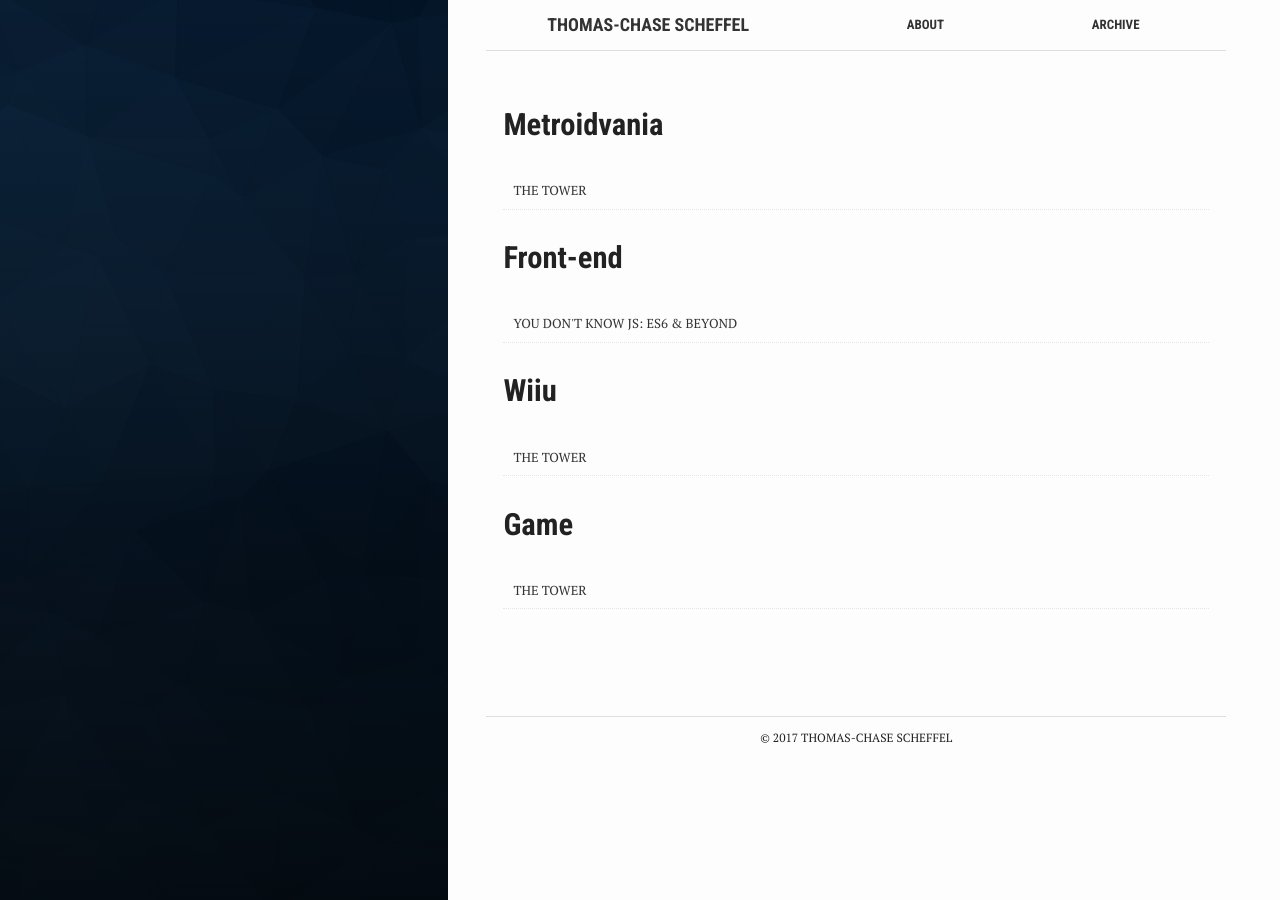
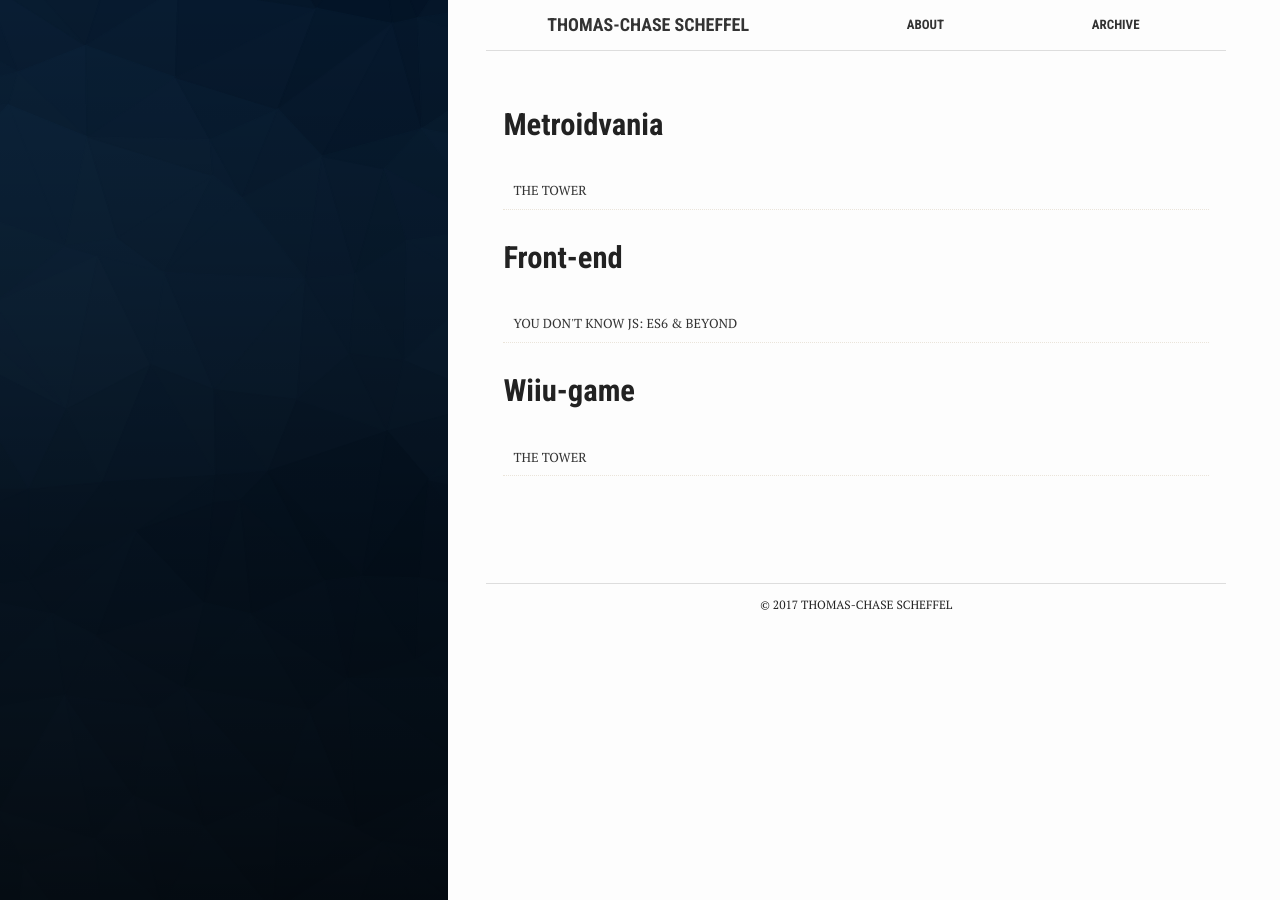
Before and after one commit to ChaseTheHunter/chasethehunter.github.io, a Jekyll site: the page built from posts.html, in a window 1280 px wide. Built offline with Jekyll 4.4.1, drawn with Linux system fonts in a browser that asks for light colours.

Commit message:
Update 2016-06-28-the-tower.markdown

```diff
--- a/_posts/2016-06-28-the-tower.markdown
+++ b/_posts/2016-06-28-the-tower.markdown
@@ -6,7 +6,7 @@ summary: "The Local Coop Experience for Nintendo WiiU.
 Twelve-year old Riley is called by the ghostly appearance of her best friend Lou to save her from captivity in a tower full of dangers and monsters. The tower is a metaphor for Riley's emotional state, since she has trouble dealing  with the fact her best friend suffers from the severe illness MS in a hospital."
 date:   2017-02-23 23:09:47 +0700
 categories: uni_projects
-tags: 'WiiU Game'
+tags: 'WiiU-Game'
 author: Chase
 bg: 'aside/thetower.png'
 ---
```
